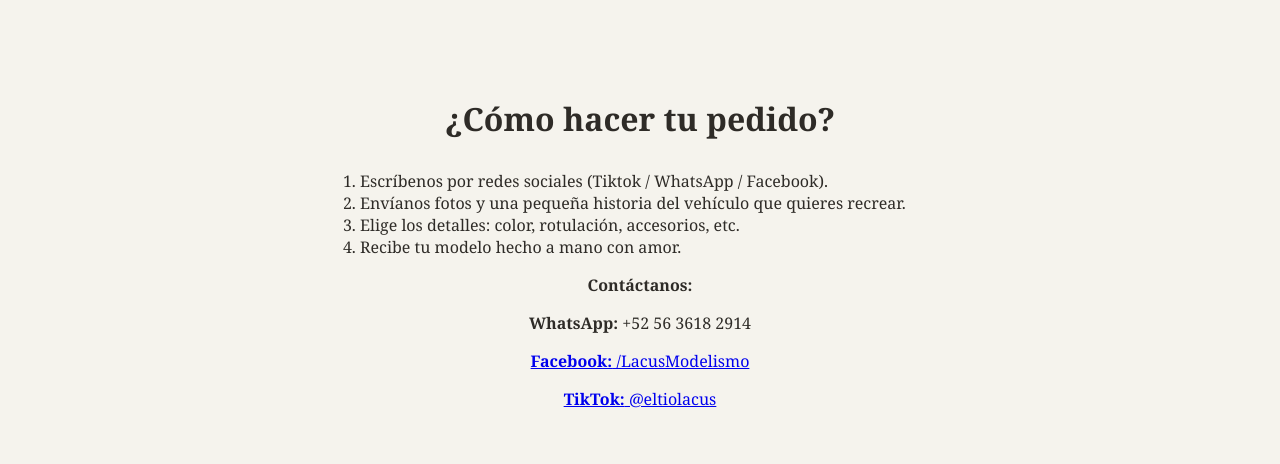
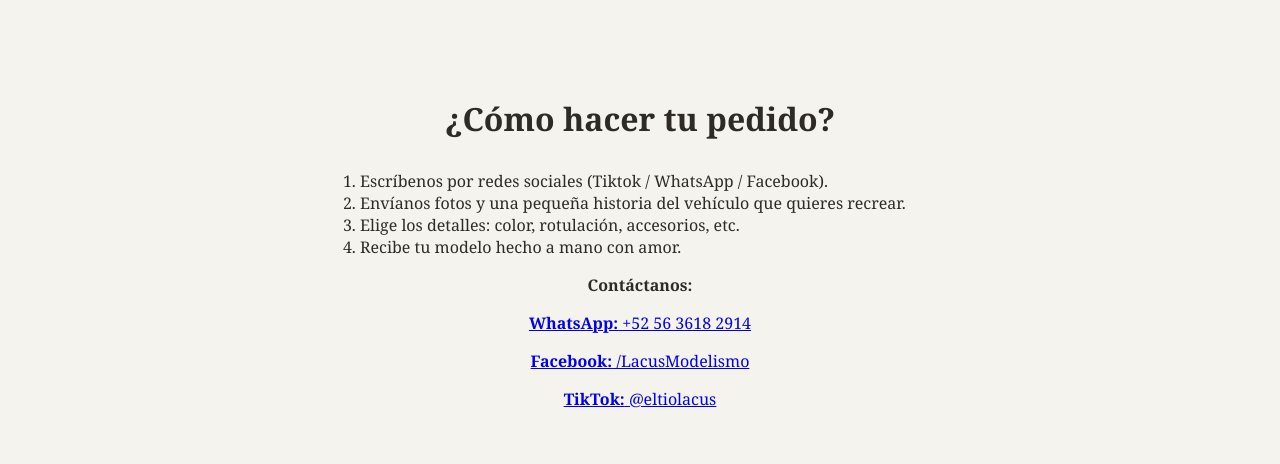
Before and after one commit to LUCOTTON/Lacus.web, a plain HTML site: page ComoComprar.html in a window 1280 px wide. Shown: the part 679-1143 px from the top of the page. Drawn offline with Linux system fonts and the light colour scheme.

Commit message:
Update ComoComprar.html

```diff
--- a/ComoComprar.html
+++ b/ComoComprar.html
@@ -36,7 +36,7 @@
       <li>Recibe tu modelo hecho a mano con amor.</li>
     </ol>
     <p><strong>Contáctanos:</strong></p>
-    <p><strong>WhatsApp:</strong> +52 56 3618 2914</p>
+    <a href="https://wa.me/+525636182914" target="_blank"><p><strong>WhatsApp:</strong> +52 56 3618 2914</p>
    <a href="https://www.facebook.com/people/Lacus-Modelismo/61556462997543/" target="_blank"><p><strong>Facebook:</strong> /LacusModelismo</p>
    <a href="https://www.tiktok.com/@eltiolacus" target="_blank"><p><strong> TikTok:</strong> @eltiolacus</p>
   </section>
```
